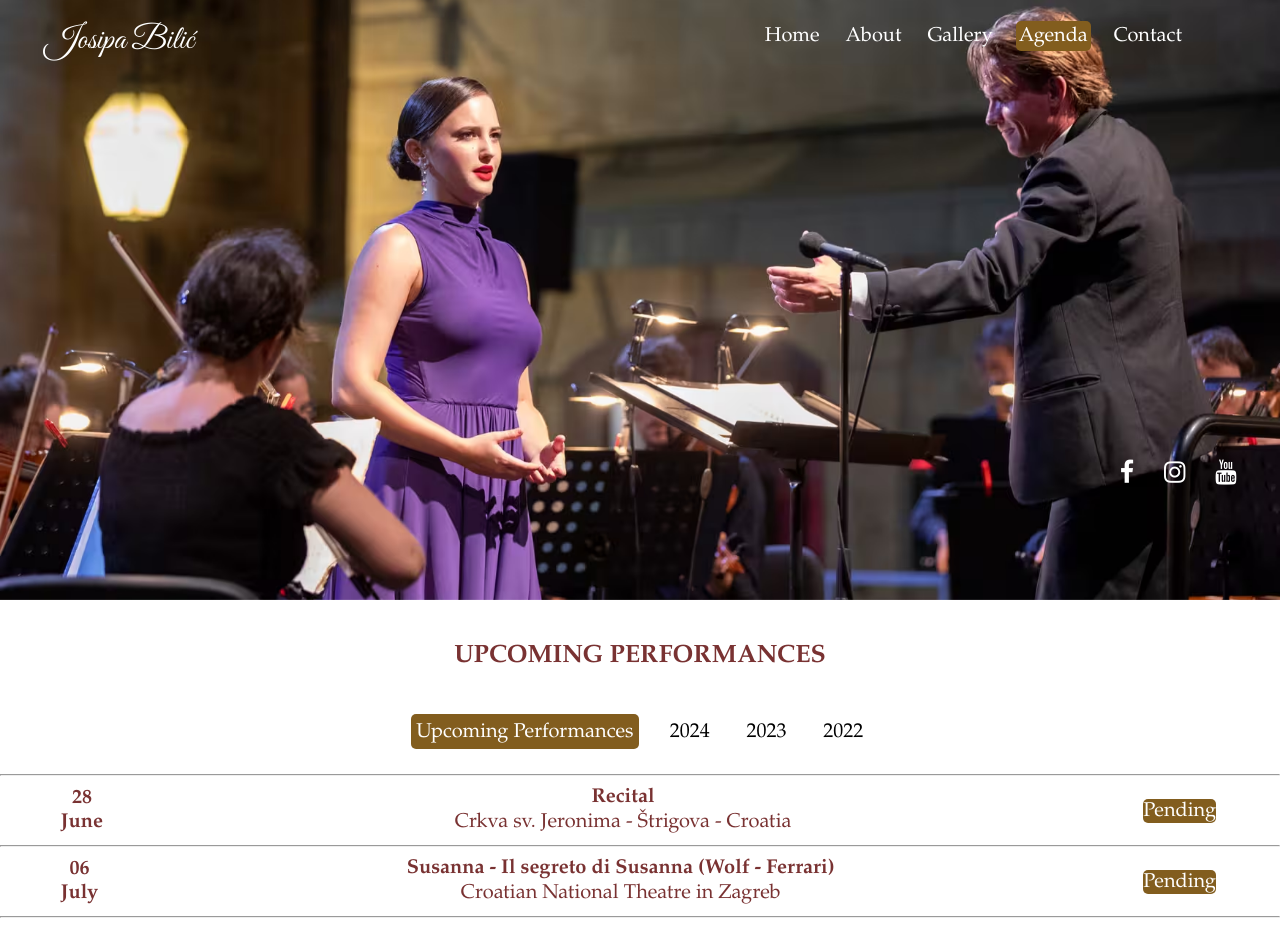
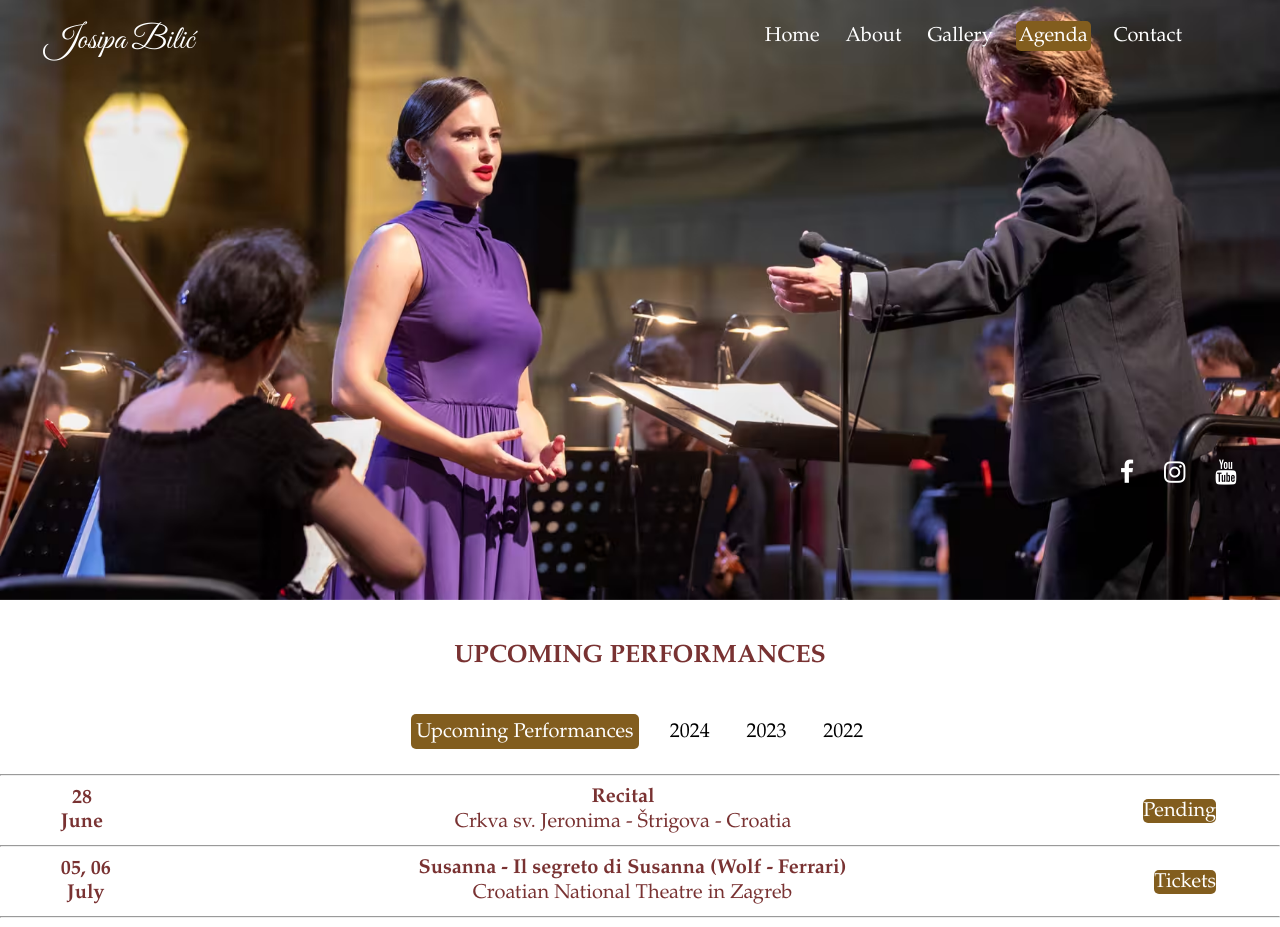
Before and after one commit to LukaBilic2/Josipa-Portfolio, a React (Vite) app: page /agenda in a window 1280 px wide. Shown: the top 927 px of the page. Built offline with nearby package versions, Linux system fonts and the light colour scheme; a web font is replaced by a local one.

Commit message:
classic updates, tickets, spelling mistakes

```diff
--- a/src/components/About/About.jsx
+++ b/src/components/About/About.jsx
@@ -392,7 +392,7 @@ const About = () => {
               Camerata Garestin ensemble she received Ivan Werner Award for the
               highest Young Artist’s achievement.
               <br /> In 2024 Season she will have the opportunity to debut at
-              the &#x201E;<b>Innsbruck Festwochen Baroque Feastival</b>&#x201C;
+              the &#x201E;<b>Innsbruck Festwochen Baroque Festival</b>&#x201C;
               in Handel’s Arianna in Creta as Alceste.
             </p>
           </div>
--- a/src/components/Agenda/schedules/Upcoming.jsx
+++ b/src/components/Agenda/schedules/Upcoming.jsx
@@ -25,7 +25,7 @@ const Upcoming = () => {
       <li className={styles['list-element']}>
         <div className={styles['date-and-place']}>
           <p>
-            06
+            05, 06
             <br />
             July
           </p>
@@ -34,7 +34,15 @@ const Upcoming = () => {
           Susanna - Il segreto di Susanna (Wolf - Ferrari) <br />
           <span>Croatian National Theatre in Zagreb</span>
         </p>
-        <button className={styles['schedule-button']}>Pending</button>
+        <button className={styles['schedule-button']}>
+          <a
+            href="https://www.hnk.hr/hr/opera/predstave/suzanina-tajna-stanac/"
+            target="_blank"
+            rel="noopener noreferrer"
+          >
+            Tickets
+          </a>
+        </button>
       </li>
 
       <hr />
--- a/src/components/Gallery/Gallery.jsx
+++ b/src/components/Gallery/Gallery.jsx
@@ -212,16 +212,19 @@ const Gallery = () => {
           ref={(el) => (elementRefs.current[16] = el)}
         />
 
+        <div className={styles.blueBG}>
           <Slider
             imageOne={newSlider1}
             imageTwo={newSlider2}
             imageThree={newSlider3}
+            midnightBackground={true}
             hidden
             h3Text="Wolfgang Amadeus Mozart: Così fan tutte (Despina)"
             LocationText="Croatian National Theatre in Zagreb, 2024"
             takenBy="© Saša Novković"
             ref={(el) => (elementRefs.current[15] = el)}
           />
+        </div>
 
         <Slider
           imageOne={image1Gallery}
--- a/src/components/Home/Home.jsx
+++ b/src/components/Home/Home.jsx
@@ -239,7 +239,7 @@ const Home = () => {
             <li className={styles['list-element']}>
               <div className={styles['date-and-place']}>
                 <p>
-                  06
+                  05, 06
                   <br />
                   July
                 </p>
@@ -248,7 +248,15 @@ const Home = () => {
                 Susanna - Il segreto di Susanna (Wolf - Ferrari) <br />
                 <span>Croatian National Theatre in Zagreb</span>
               </p>
-              <button className={styles['schedule-button']}>Pending</button>
+              <button className={styles['schedule-button']}>
+                <a
+                  href="https://www.hnk.hr/hr/opera/predstave/suzanina-tajna-stanac/"
+                  target="_blank"
+                  rel="noopener noreferrer"
+                >
+                  Tickets
+                </a>
+              </button>
             </li>
 
             <hr />
--- a/src/index.css
+++ b/src/index.css
@@ -210,7 +210,6 @@ nav .active {
 .swiper-slide img {
   width: 44vw;
   height: 60vh;
-  border-radius: 2vh;
   object-fit: cover;
 }
 
```
Lines whose indentation alone changed are shown as unchanged.
